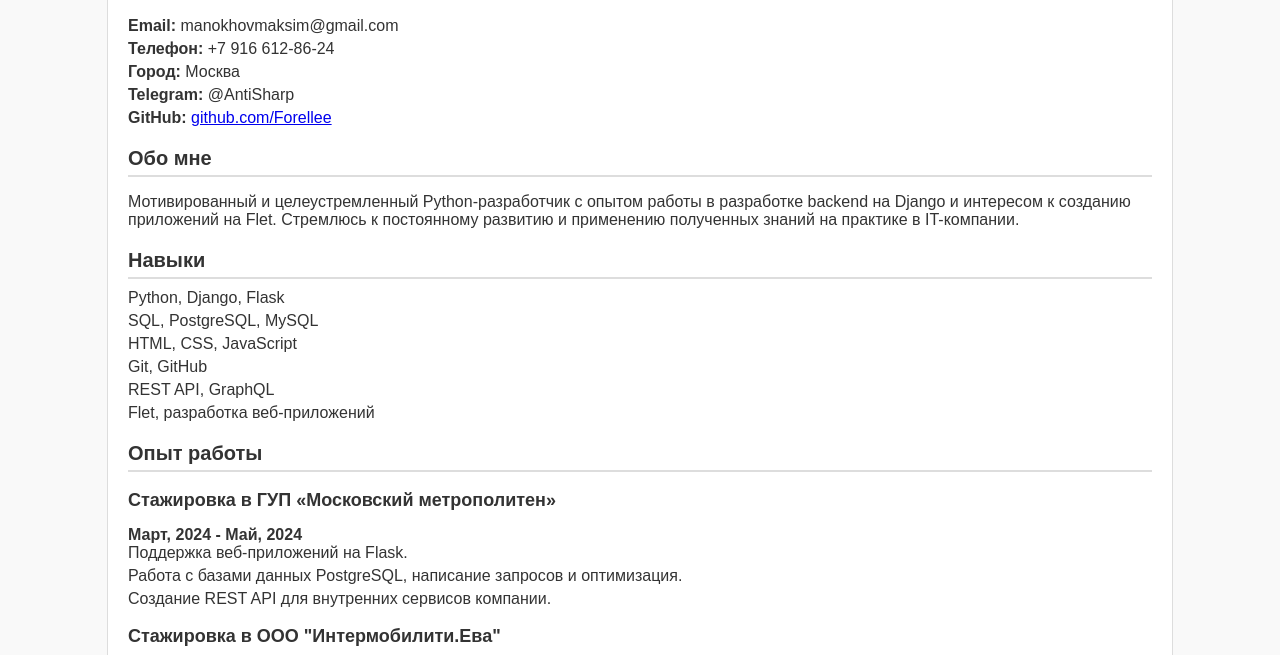
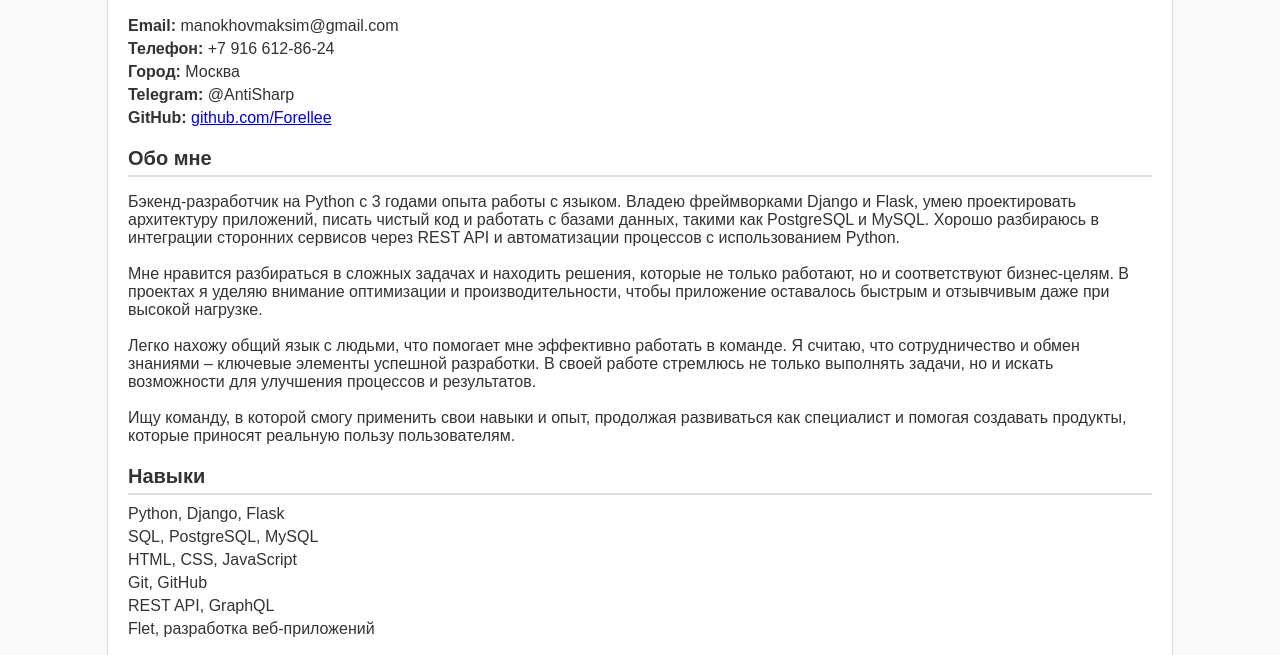
Before and after one commit to Forellee/resume, a plain HTML site: page index.html in a window 1280 px wide. Shown: the part 110-765 px from the top of the page. Drawn offline with Linux system fonts and the light colour scheme.

Commit message:
Update index.html

```diff
--- a/index.html
+++ b/index.html
@@ -25,9 +25,24 @@
 
         <div class="section">
             <h2>Обо мне</h2>
-            <p>Мотивированный и целеустремленный Python-разработчик с опытом работы в
-              разработке backend на Django и интересом к созданию приложений на Flet. Стремлюсь к
-              постоянному развитию и применению полученных знаний на практике в IT-компании.</p>
+            <p>Бэкенд-разработчик на Python с 3 годами опыта работы с языком. Владею фреймворками Django и Flask, умею проектировать
+              архитектуру приложений, писать чистый код и работать с базами данных,
+              такими как PostgreSQL и MySQL. Хорошо разбираюсь в интеграции сторонних
+              сервисов через REST API и автоматизации процессов с использованием Python.
+              <br><br>
+              Мне нравится разбираться в сложных задачах и находить решения, которые не
+              только работают, но и соответствуют бизнес-целям. В проектах я уделяю
+              внимание оптимизации и производительности, чтобы приложение оставалось
+              быстрым и отзывчивым даже при высокой нагрузке.
+              <br><br>
+              Легко нахожу общий язык с людьми, что помогает мне эффективно работать в
+              команде. Я считаю, что сотрудничество и обмен знаниями – ключевые элементы
+              успешной разработки. В своей работе стремлюсь не только выполнять задачи, но
+              и искать возможности для улучшения процессов и результатов.
+              <br><br>
+              Ищу команду, в которой смогу применить свои навыки и опыт, продолжая развиваться
+              как специалист и помогая создавать продукты, которые приносят реальную пользу
+              пользователям.</p>
         </div>
 
         <div class="section">
```
